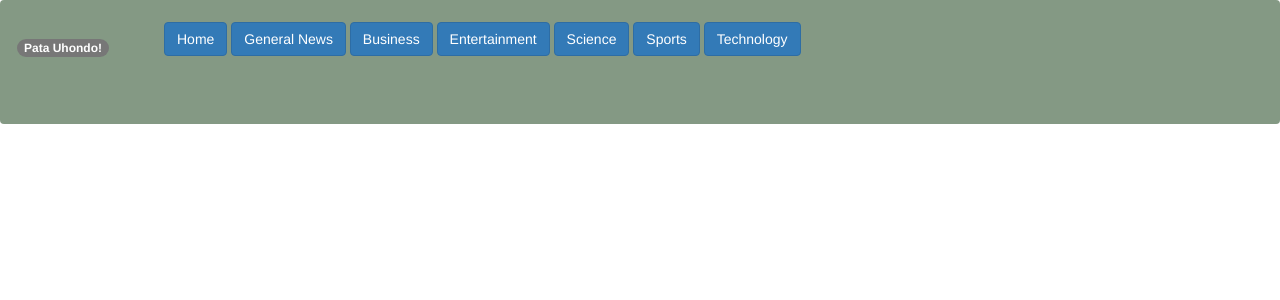
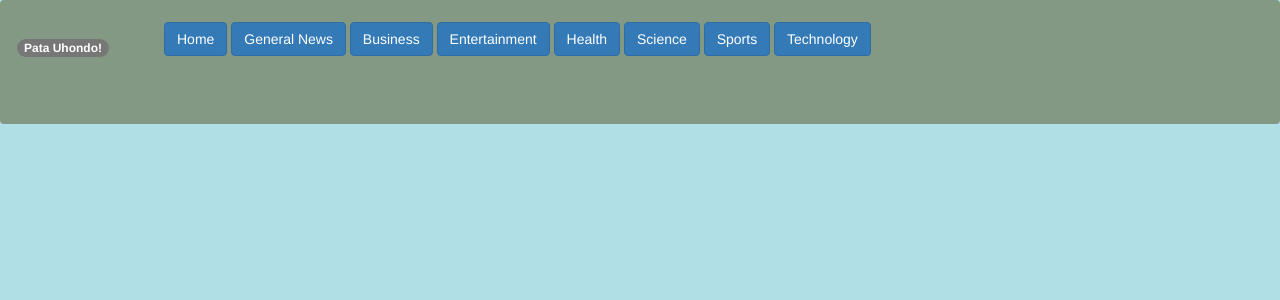
Before and after one commit to WayneMusungu/Mambo-Leo, a Flask app: template app/templates/article.html in a window 1280 px wide. Shown: the top 300 px of the page. Run offline with Flask 2, Linux system fonts and the light colour scheme; the template is opened without the code that fills it, so the values that code supplies are empty; parts of the project's set-up code (start-up, migrations or seed data) failed here and were passed over; some libraries are stand-ins or nearby versions.

Commit message:
make it better

```diff
--- a/app/templates/article.html
+++ b/app/templates/article.html
@@ -3,7 +3,7 @@
 <br>
 <br>
 <br>
-<body>
+<body style="background-color:powderblue;">
     <div class="card" style="margin-left:1%">
 
         <div class="container">
@@ -31,5 +31,6 @@
             </div>
         </div>
     </div>
-  {% endblock %}
+
 </body>
+{% endblock %}
--- a/app/templates/index.html
+++ b/app/templates/index.html
@@ -2,7 +2,7 @@
 {% block content %}
 
 
-<body>
+<body style="background-color:rgb(188, 187, 217);">
     <div class="container">
         <h1>Welcome to Mambo Leo News</h1>
         <div class="col-md-12">
--- a/app/templates/navbar.html
+++ b/app/templates/navbar.html
@@ -19,6 +19,9 @@
               <a class="nav-link" href="/{{'categories/Entertainment'}}"><button type="button" class="btn btn-primary">Entertainment</button></a>
 
 
+              <a class="nav-link" href="/{{'categories/Health'}}"><button type="button" class="btn btn-primary">Health</button></a>
+
+
               <a class="nav-link" href="/{{'categories/Science'}}"><button type="button" class="btn btn-primary">Science</button></a>
 
 
```
Also changed, not shown: requirements.txt (added, +13 -0 lines), 1 other file.
